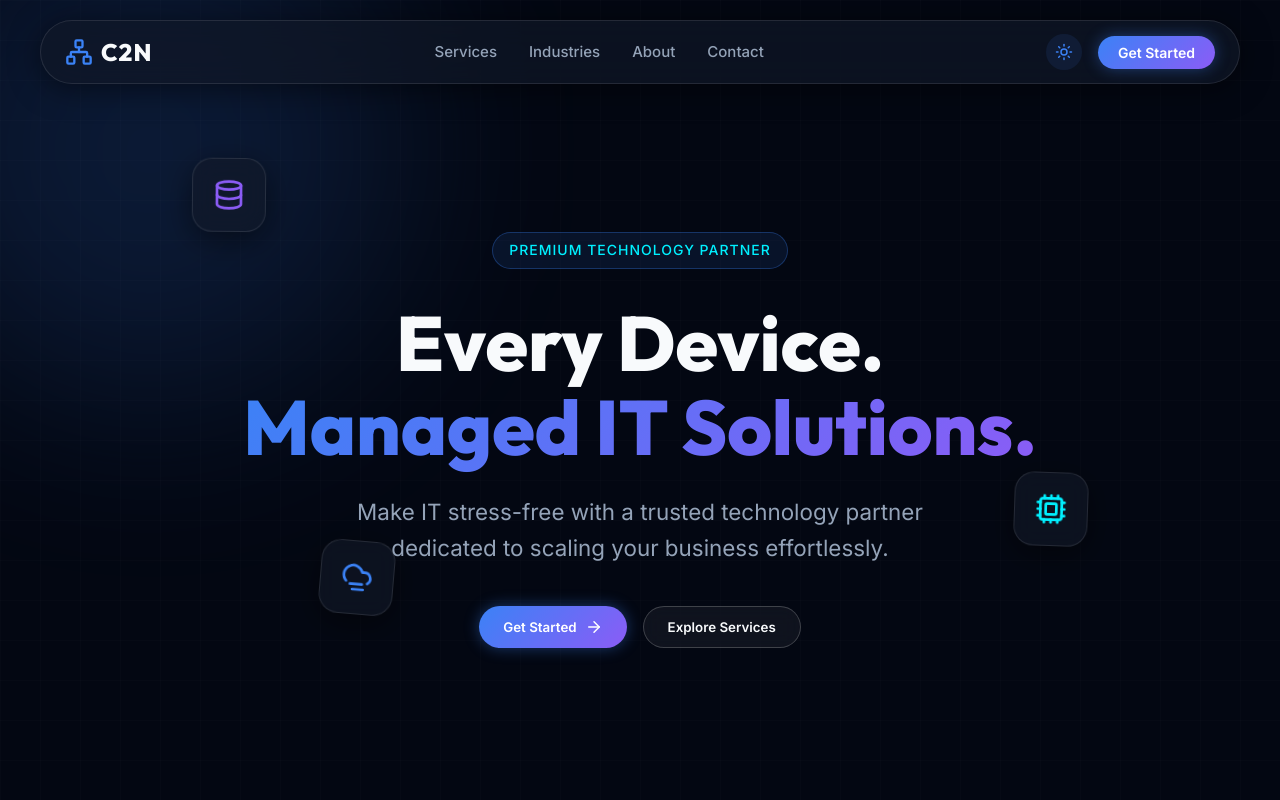
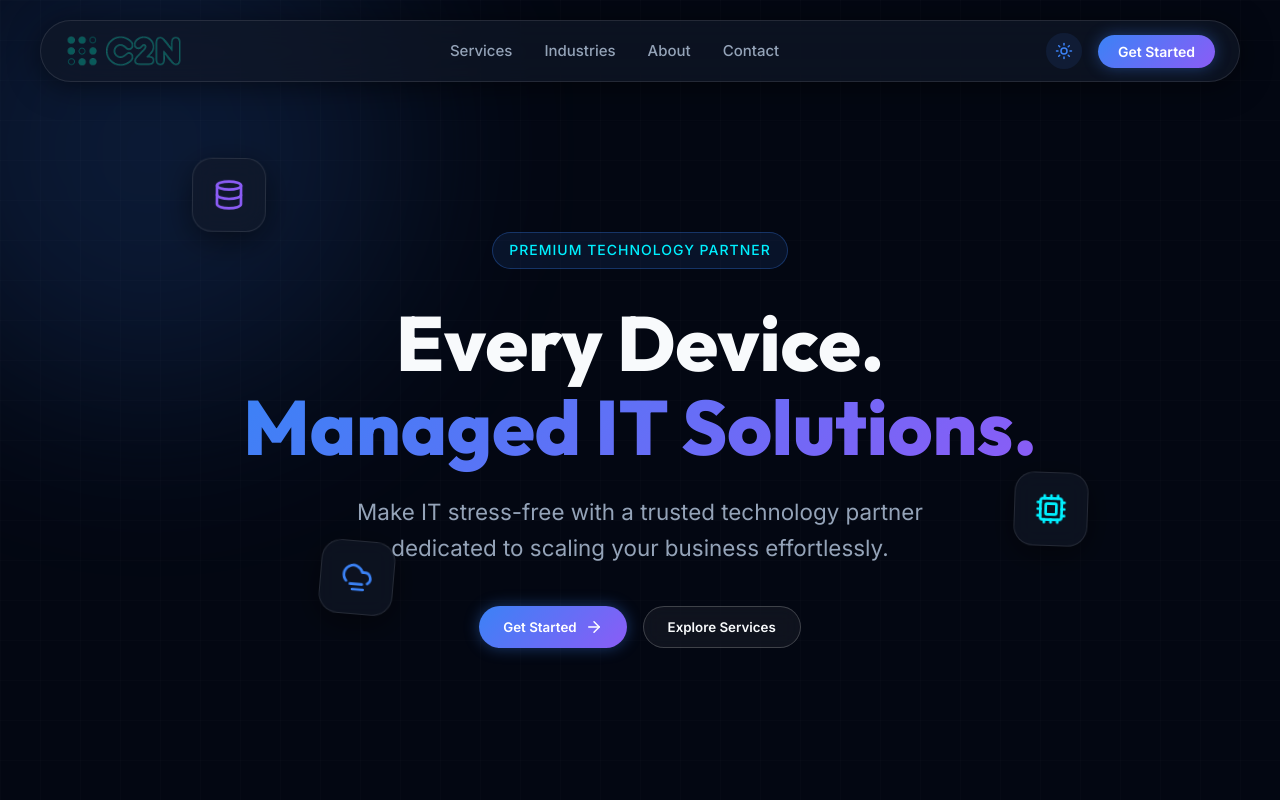
Before and after one commit to PayakulaTarun/c2n-demo-lading-page, a React (Vite) app: page / in a window 1280 px wide. Shown: the top 800 px of the page. Built offline with nearby package versions, Linux system fonts and the light colour scheme.

Commit message:
feat: use official C2N logo from public directory in navbar and footer

```diff
--- a/src/App.jsx
+++ b/src/App.jsx
@@ -42,8 +42,7 @@ function App() {
       <nav className="premium-nav">
         <div className="nav-glass">
           <a href="#" className="nav-logo">
-            <Network size={28} color="#3b82f6" />
-            <span style={{letterSpacing: '1px'}}>C2N</span>
+            <img src="/C2N-logo.png" alt="C2N Logo" style={{ height: '32px', objectFit: 'contain' }} />
           </a>
           <div className="nav-links">
             <a href="#services">Services</a>
@@ -310,8 +309,7 @@ function App() {
 
             <div className="footer-brand">
               <a href="#" className="nav-logo">
-                <Network size={28} color="#3b82f6" />
-                <span style={{letterSpacing: '1px'}}>C2N</span>
+                <img src="/C2N-logo.png" alt="C2N Logo" style={{ height: '36px', objectFit: 'contain' }} />
               </a>
               <p>Delivering premium IT solutions, digital transformation, and business value through cutting-edge architecture design.</p>
               <div className="footer-socials">
```
Also changed, not shown: public/C2N-logo.png (added).
